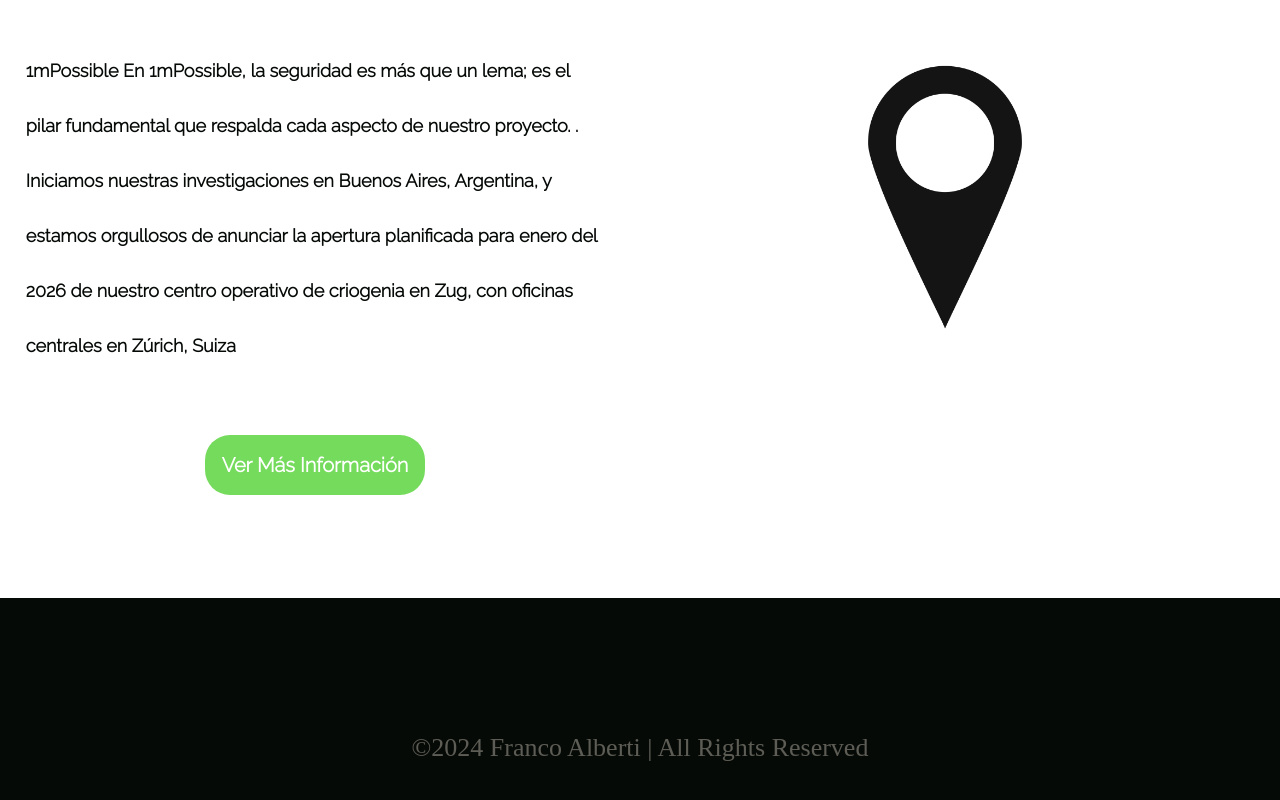
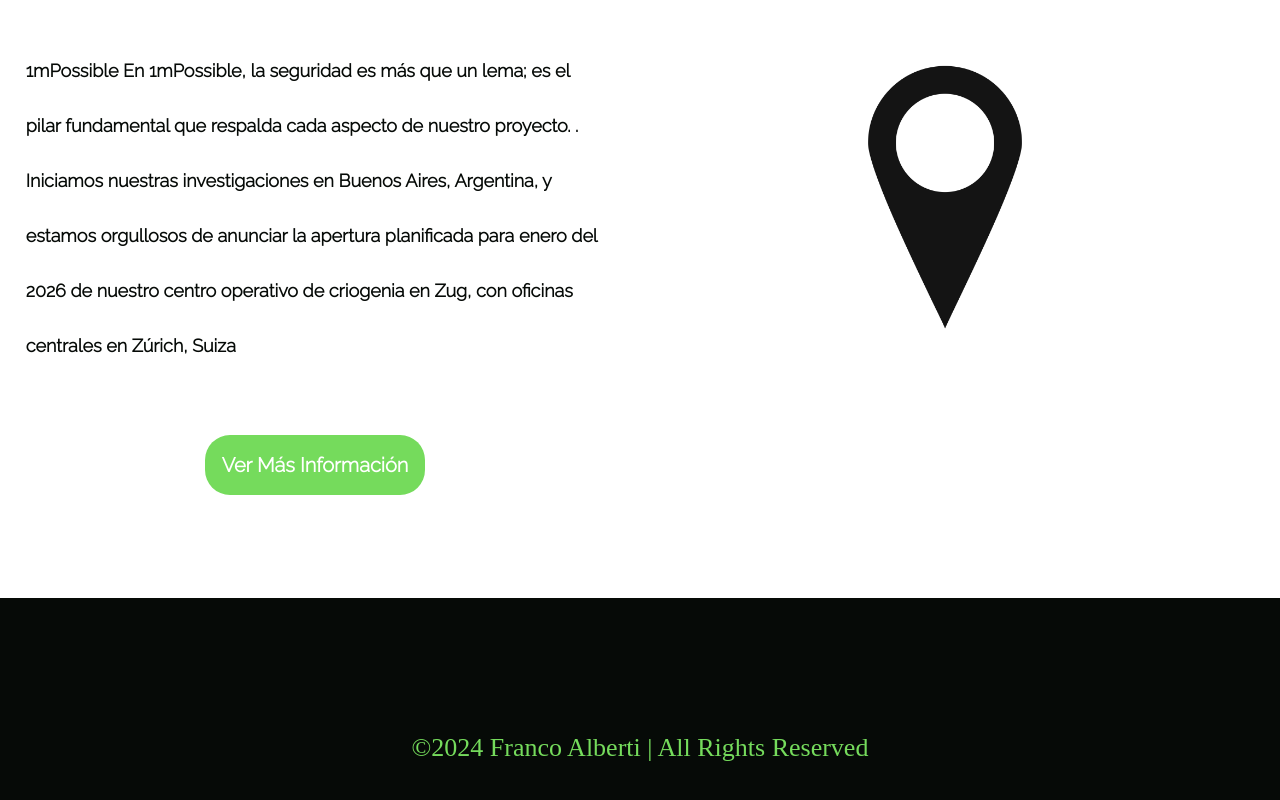
Before and after one commit to francoalberti1997/Iuvenis, a React (Vite) app: page / in a window 1280 px wide. Shown: the part 7997-8797 px from the top of the page. Built offline with nearby package versions, Linux system fonts and the light colour scheme.

Commit message:
first commit

```diff
--- a/src/App.jsx
+++ b/src/App.jsx
@@ -24,7 +24,7 @@
   Navigate,
 } from "react-router-dom";
 import Team from "./components/team/Team";
-import Colaboradores from "./components/Colaboradores/colaboradores";
+import Colaboradores from "./components/Colaboradores/Colaboradores";
 import Mision from "./components/mision/Mision";
 import Footer from "./components/footer/Footer";
 
--- a/src/index.css
+++ b/src/index.css
@@ -756,7 +756,7 @@
 }
 
 .footer p{
-  color: var(--gris_claro);
+  color: var(--verde);
   font-size: 26px;
 }
 
```
